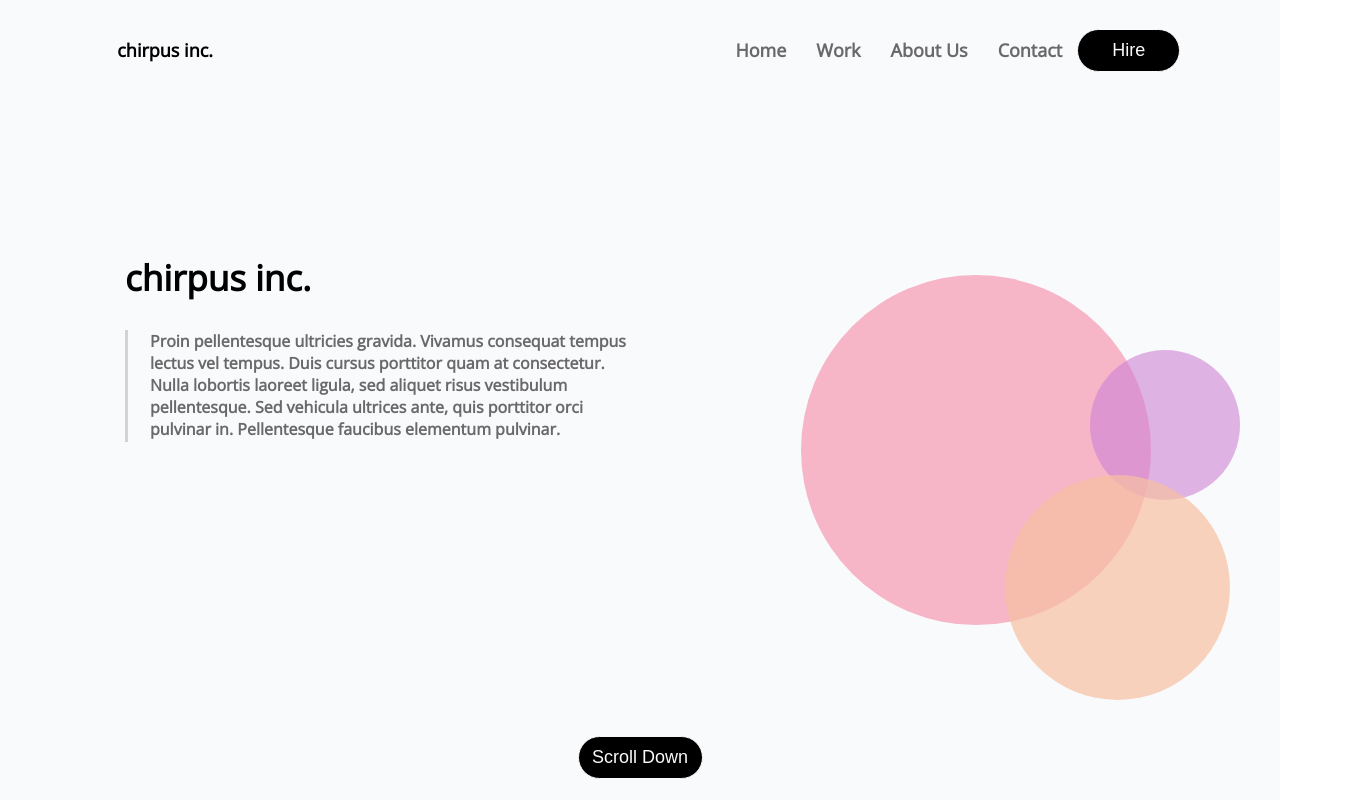
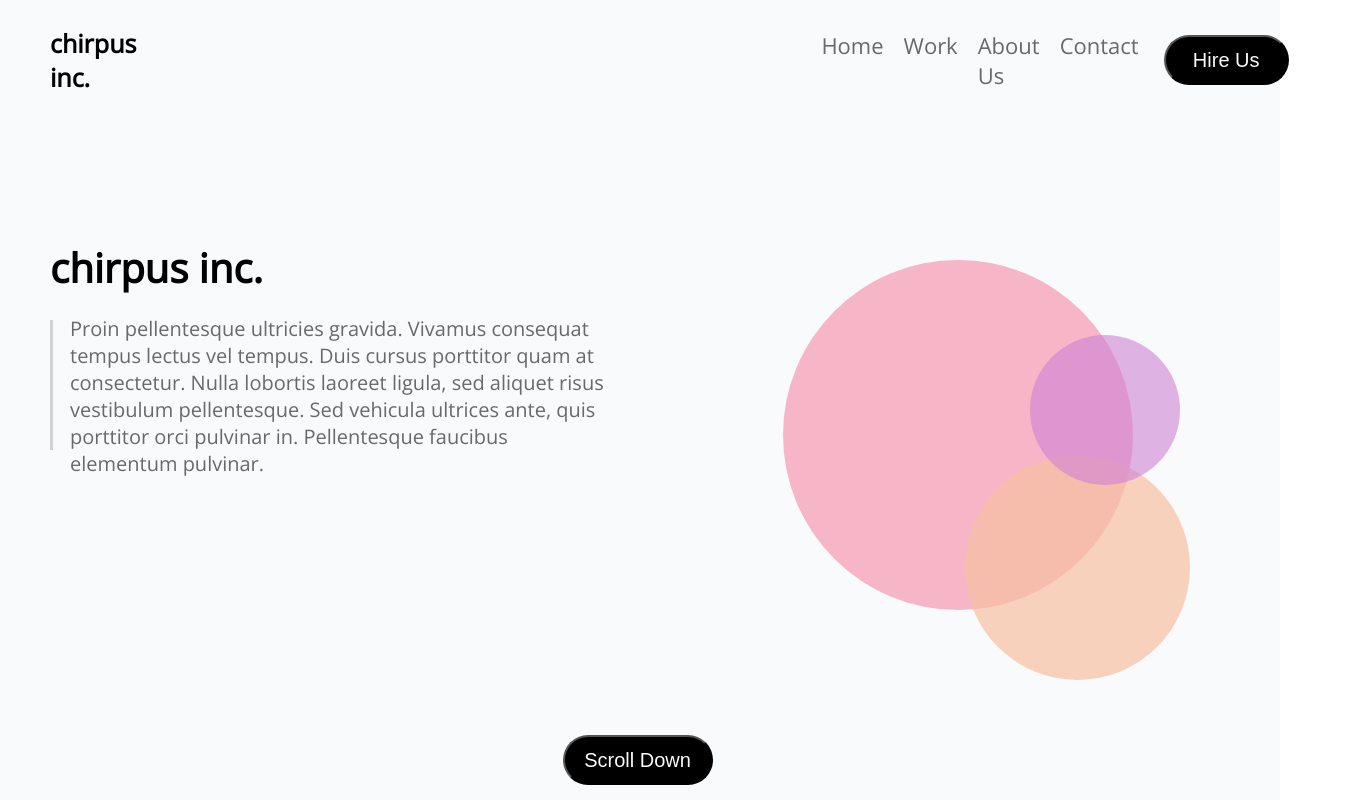
Before and after one commit to drrckb/lab-one, a plain HTML site: page index.html in a window 1280 px wide. Shown: the whole page, 1349 px wide, since content can reach past the window. Drawn offline with nearby package versions, Linux system fonts and the light colour scheme.

Commit message:
Second Commit - Mobile-First

```diff
--- a/index.html
+++ b/index.html
@@ -3,21 +3,21 @@
   <head>
     <meta charset="utf-8">
     <meta name="viewport" content="width=device-width, initial-scale=1.0">
+    <link href="https://fonts.googleapis.com/css?family=Open+Sans&display=swap" rel="stylesheet">
     <link rel="stylesheet" href="styles.css">
-    <link href="https://fonts.googleapis.com/css?family=Open+Sans&display=swap" rel="stylesheet">
     <title></title>
   </head>
   <body>
     <main>
       <nav class="navbar">
-        <a href="index.html" class="chirpus">chirpus inc.</a>
+        <div class="chirpus">chirpus inc.</div>
         <ul class="links">
           <li><a href="index.html">Home</a></li>
           <li><a href="work.html">Work</a></li>
           <li><a href="about.html">About Us</a></li>
           <li><a href="contact.html">Contact</a></li>
         </ul>
-        <button type="button" class="btn btn1">Hire</button>
+        <div><button type="button" class="btn btn1">Hire Us</button></div>
       </nav>
       <div class="mainbox">
         <section class="textbox">
@@ -27,8 +27,8 @@
         </section>
         <section class="graphicbox">
           <div class="pink"></div>
+          <div class="orange"></div>
           <div class="purple"></div>
-          <div class="orange"></div>
         </section>
       </div>
       <div class="buttonbox">
--- a/styles.css
+++ b/styles.css
@@ -1,190 +1,331 @@
 body {
+  margin: 0;
   padding: 0;
-  margin: 0;
 }
 
+  main {
+    font-family: 'Open Sans';
+    background: #F9FAFC
+  }
 
-/* CONTAINER 1 */
-main {
-  padding: 0;
-  margin: 0;
-  height: 100vh;
-  width: 100%;
-  background: #F9FAFC;
-  font-family: 'Open Sans';
+    nav {
       display: flex;
       flex-direction: column;
     }
 
-  .navbar {
+      .chirpus {
+        margin: 30px 15px 0px 15px;
+        font-size: 20px;
+        font-weight: 800;
+      }
+
+      ul {
+        margin: 10px 15px;
+        padding: 0;
+        list-style: none;
+      }
+
+        ul li {
+          padding: 5px 0px;
+          display: flex;
+        }
+
+        ul li a {
+          text-decoration: none;
+          color: #69696A;
+          font-size: 18px;
+        }
+
+      button {
+        width: 300px;
+        height: 40px;
+        margin: 0px 15px 15px 10px;
+        font-size: 15px;
+        font-weight: 500;
+        background: #000;
+        color: #F9FAFC;
+        border-radius: 25px;
+        outline: none;
+      }
+
+
+
+    .mainbox {
+      position: relative;
+    }
+
+      .textbox {
+        margin: 0px 15px 20px 15px;
+        padding: 0;
+      }
+
+        h1 {
+          margin: 30px 0px 0px 0px;
+          font-size: 35px;
+          font-weight: 800;
+        }
+
+        .vl {
+          position: absolute;
+          bottom: 0px;
+          width: 3px;
+          height: 168px;
+          background: #D2D2D2;
+        }
+
+        p {
+          padding-left: 20px;
+          font-size: 14px;
+          color: #69696A;
+        }
+
+
+
+/* Screen Size 760px + */
+@media only screen and (min-width:768px) {
+
+  main {
     width: 100%;
-    height: 100px;
+    height: 100vh;
+  }
+
+  nav {
     display: flex;
-    justify-content: center;
+    justify-content: space-between;
     align-items: center;
+    flex-direction: row;
+    width: 100%;
+    height: 50px;
+    padding-top: 10px;
   }
 
     .chirpus {
-    padding: 10px;
-    margin-left: 100px;
+      margin: 0px 0px 0px 20px;
+    }
+
+    ul {
+      margin-left: 150px;
+      display: flex;
+    }
+
+    ul li {
+      padding: 0 10px;
+    }
+
+    .btn1 {
+      margin: 0px 20px 0px 0px;
+      width: 125px;
+    }
+
+
+
+    .mainbox {
+      width: 100%;
+      height: 300px;
+      display: flex;
+    }
+
+      .textbox {
+        position: relative;
+        width: 400px;
+        margin-left: 20px;
+      }
+
+        .vl {
+          position: absolute;
+          height: 125px;
+          top: 95px;
+        }
+
+
+
+    .graphicbox {
+      position: relative;
+      width: 400px;
+      margin-right: 20px;
+    }
+
+      .pink {
+        position: absolute;
+        width: 250px;
+        height: 250px;
+        top: 10px;
+        border-radius: 50%;
+        background-color: rgba(247, 136, 167, 0.6);
+      }
+
+      .orange {
+        position: absolute;
         width: 175px;
-    text-align: center;
-    text-decoration: none;
-    color: #000;
-    font-size: 18px;
-    font-weight: 800;
-    transition: 0.8s;
+        height: 175px;
+        bottom: 0px;
+        right: 25px;
+        border-radius: 50%;
+        background-color: rgba(247, 193, 162, 0.7);
+      }
+
+      .purple {
+        position: absolute;
+        width: 100px;
+        height: 100px;
+        top: 45px;
+        right: 50px;
+        border-radius: 50%;
+        background-color: rgba(207, 130, 213, 0.6);
+      }
+
+
+
+    .buttonbox {
+      width: 100%;
+      display: flex;
+      justify-content: center;
+      margin-top: 25px;
+    }
+
+      .btn2 {
+        width: 200px;
+      }
+}
+
+
+
+
+/* Screen Size 1200px + */
+@media only screen and (min-width: 1200px) {
+
+  main {
+    width: 100%;
+    height: 100vh;
+    margin: 0;
+    padding: 0;
+  }
+
+  nav {
+    height: 100px;
+  }
+
+    .chirpus {
+      font-size: 25px;
+      margin-left: 50px;
+      transition: color 0.8s;
     }
 
     .chirpus:hover {
       color: rgba(207, 130, 213, 0.6);
+      cursor: default;
     }
 
     ul {
-    width: 100%;
-    height: 100px;
-    list-style: none;
-    display: flex;
-    justify-content: flex-end;
-    align-items: center;
-  }
-
-    ul li {
-      padding: 10px;
-      margin: 0px 5px;
+      margin-left: 675px;
     }
 
       ul li a {
-      text-decoration: none;
-      font-size: 18px;
-      font-weight: 800;
-      color: #69696A;
+        font-size: 22px;
+        transition: color 0.8s;
       }
 
       ul li a:hover {
         color: #000;
       }
 
-/* BUTTON DESIGN */
-button {
-  outline: none;
-  border: 1px solid #F9FAFC;
-  border-radius: 25px;
-  background: #000;
-  padding: 10px;
-  font-size: 18px;
+    .btn1 {
+      margin-right: 60px;
+      height: 50px;
+      font-size: 20px;
       font-weight: normal;
-  text-align: center;
-  transition: 0.8s;
-  cursor: pointer;
-}
-
-  /* BUTTON 1 */
-  .btn1 {
-    width: 150px;
-    margin-right: 100px;
-    text-decoration: none;
-    color: #F9FAFC;
-    background: #000;
+      transition: color 0.8s;
     }
 
     .btn1:hover {
       color: #F9FAFC;
       background: rgba(247, 193, 162, 0.7);
+      border: 1px rgba(247, 193, 162, 0.7);
+      cursor: pointer;
     }
 
 
 
-/* CONTAINER 2 */
   .mainbox {
-  width: 100%;
-  height: 90%;
-  display: flex;
+    height: 600px;
   }
 
-  /* CONTAINER 2A */
     .textbox {
       position: relative;
-    width: 550px;
-    margin: 125px 0px 0px 125px;
+      margin: 100px 0px 0px 50px;
+      width: 625px;
     }
 
       h1 {
-      width: 250px;
-      font-size: 35px;
+        font-size: 40px;
       }
 
       .vl {
         position: absolute;
-      width: 3px;
-      height: 112px;
-      background: #D3D3D3;
+        height: 130px;
+        top: 110px;
       }
 
       p {
-      width: 490px;
-      margin-left: 25px;
-      color: #69696A;
-      font-weight: 800;
+        font-size: 20px;
       }
 
-  /* CONTAINER 2B */
+
+
   .graphicbox {
-    position: relative;
-    margin: 175px 0px 0px 150px;
+    margin: 100px 50px 0px 175px;
     width: 500px;
-    height: 425px;
   }
 
     .pink {
       position: absolute;
+      width: 350px;
+      height: 350px;
       background-color: rgba(247, 136, 167, 0.6);
       border-radius: 50%;
-      width: 350px;
-      height: 350px;
+      top: 50px;
+      left: 0;
     }
 
     .orange {
       position: absolute;
-      right: 50px;
-      bottom: 0px;
+      width: 225px;
+      height: 225px;
       background-color: rgba(247, 193, 162, 0.7);
       border-radius: 50%;
-      width: 225px;
-      height: 225px;
+      bottom: 30px;
+      right: 40px;
     }
 
     .purple {
       position: absolute;
-      top: 75px;
-      right: 40px;
+      width: 150px;
+      height: 150px;
       background-color: rgba(207, 130, 213, 0.6);
       border-radius: 50%;
-      width: 150px;
-      height: 150px;
+      top: 125px;
+      right: 50px;
     }
 
 
 
-/* CONTAINER 3 */
   .buttonbox {
-  width: 100%;
-  height: 100px;
     display: flex;
-  justify-content: center;
-  align-items: center;
-
+    height: 50px;
   }
 
-  /* BUTTON 2 */
     .btn2 {
-    width: 125px;
-    text-decoration: none;
-    color: #F9FAFC;
-    background: #000;
+      width: 150px;
+      height: 50px;
+      font-size: 20px;
+      font-weight: normal;
+      transition: color 0.8s;
     }
 
     .btn2:hover {
       color: #F9FAFC;
       background: rgba(247, 136, 167, 0.6);
+      border: 1px rgba(247, 136, 167, 0.6);
+      cursor: pointer;
     }
+}
```
Also changed, not shown: 1 other file. Lines whose indentation alone changed are shown as unchanged.
